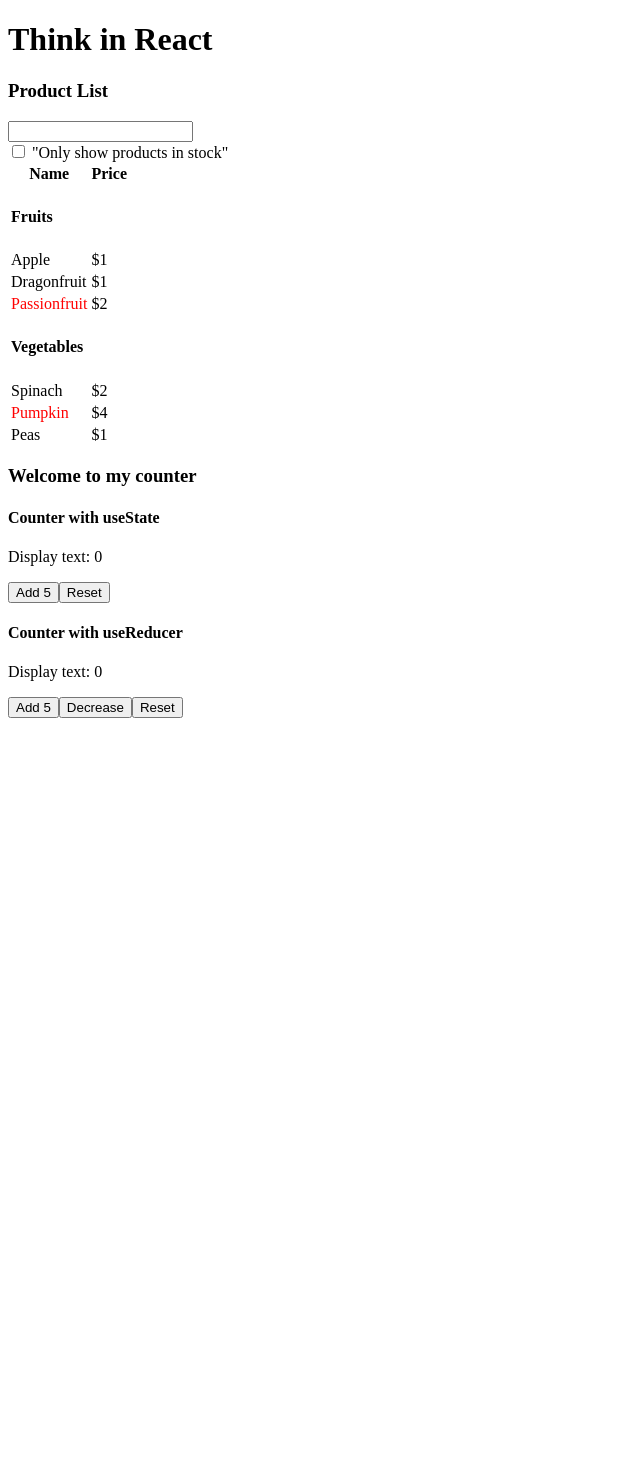
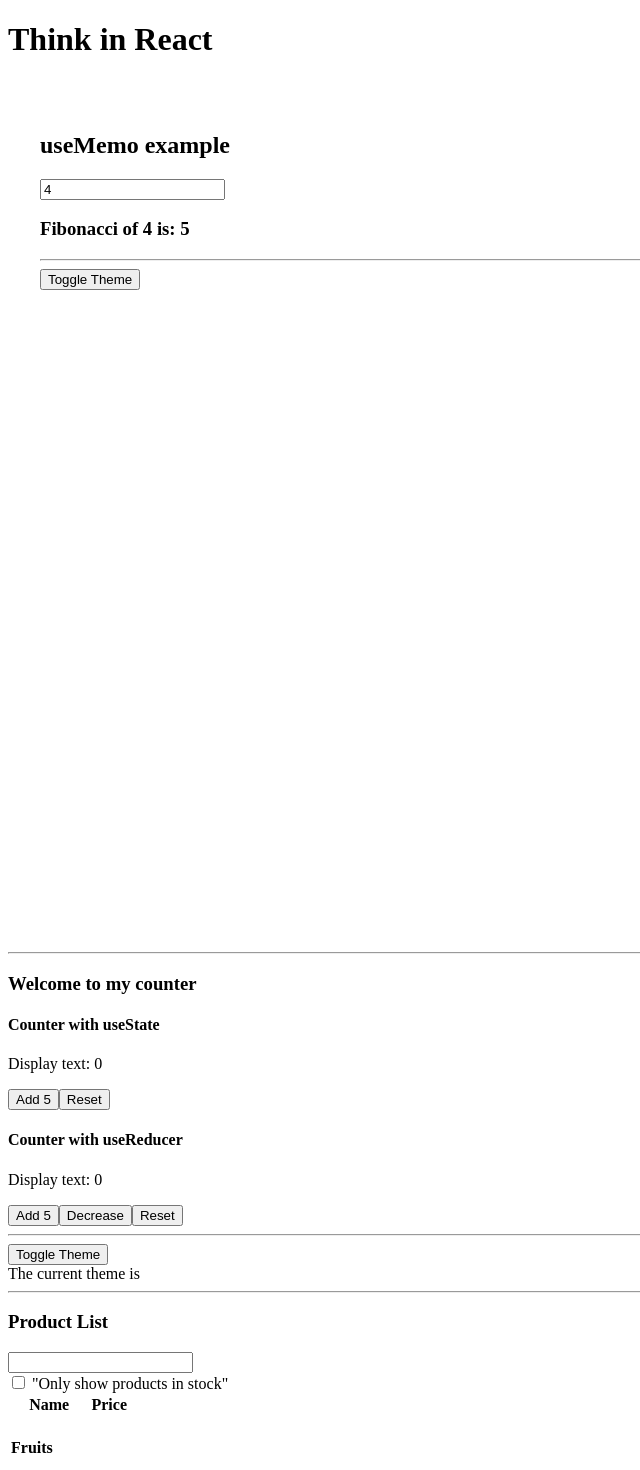
Before and after one commit to tholeevn/react-leaning, a React (Create React App) app in the folder 02 Thinking in React/: page / in a window 1280 px wide. Shown: the top 1470 px of the page, without its empty margins (0-640 px from the left). Before the commit the page ends 800 px from the top, so only its background shows below. Built offline with nearby package versions, Linux system fonts and the light colour scheme.

Commit message:
Integrate `MemoApp` and `ThemeContext` components into root render in '02 Thinking in React' app

```diff
--- a/02 Thinking in React/src/index.js
+++ b/02 Thinking in React/src/index.js
@@ -3,9 +3,16 @@
 
 import App from './App';
 import Counter from "./Counter";
+import ThemeContext from "./Context";
+import MemoApp from "./Memo";
 
 const root = createRoot(document.getElementById('root'));
 root.render(<StrictMode>
+    <div className="MemoApp"><MemoApp/></div>
+    <hr />
+    <div className="Counter"><Counter/></div>
+    <hr />
+    <div className="ThemeContext"><ThemeContext /></div>
+    <hr />
     <div className="App"><App/></div>
-    <div className="Counter"><Counter/></div>
 </StrictMode>)
```
